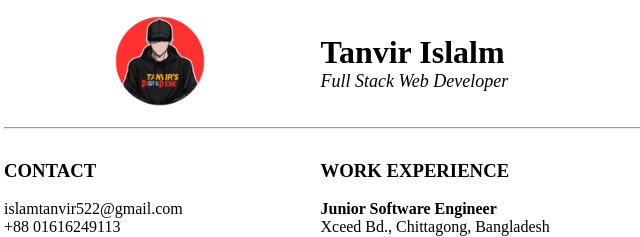
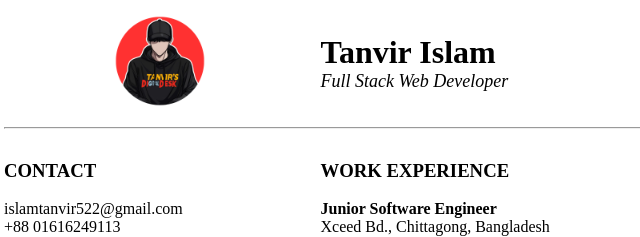
Before and after one commit to tanvir2d/tanvir_cv, a plain HTML site: page index.html in a window 1280 px wide. Shown: the top 237 px of the page, 7-647 px from the left. Drawn offline with Linux system fonts and the light colour scheme.

Commit message:
index.html

```diff
--- a/index.html
+++ b/index.html
@@ -16,7 +16,7 @@
 
             <!-- Row 1 Column 2 -->
             <td>
-                <b><font size="6">Tanvir Islalm</font></b>
+                <b><font size="6">Tanvir Islam</font></b>
                 <br>
                 <i><font size="4">Full Stack Web Developer</font></i>
             </td>
```
